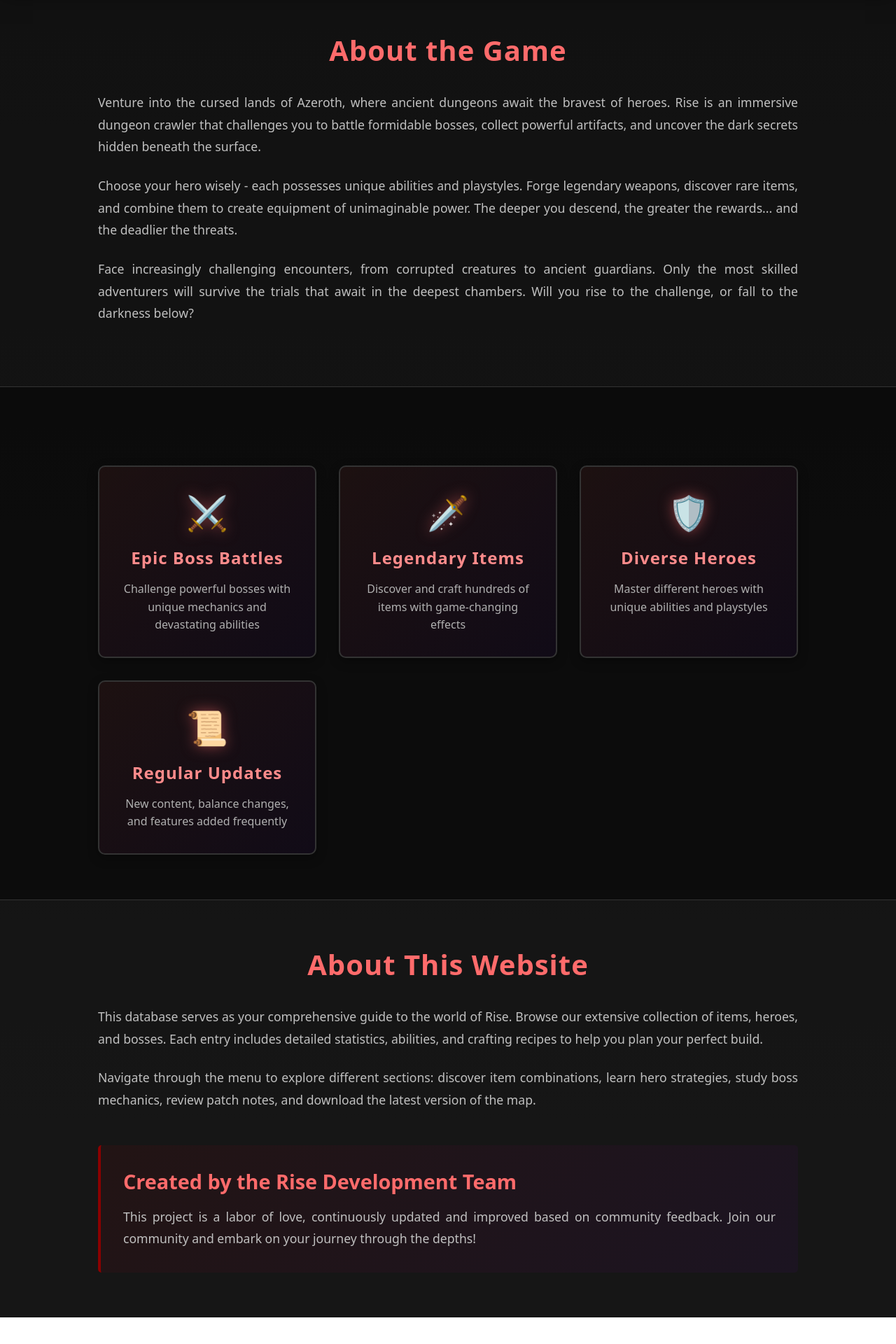
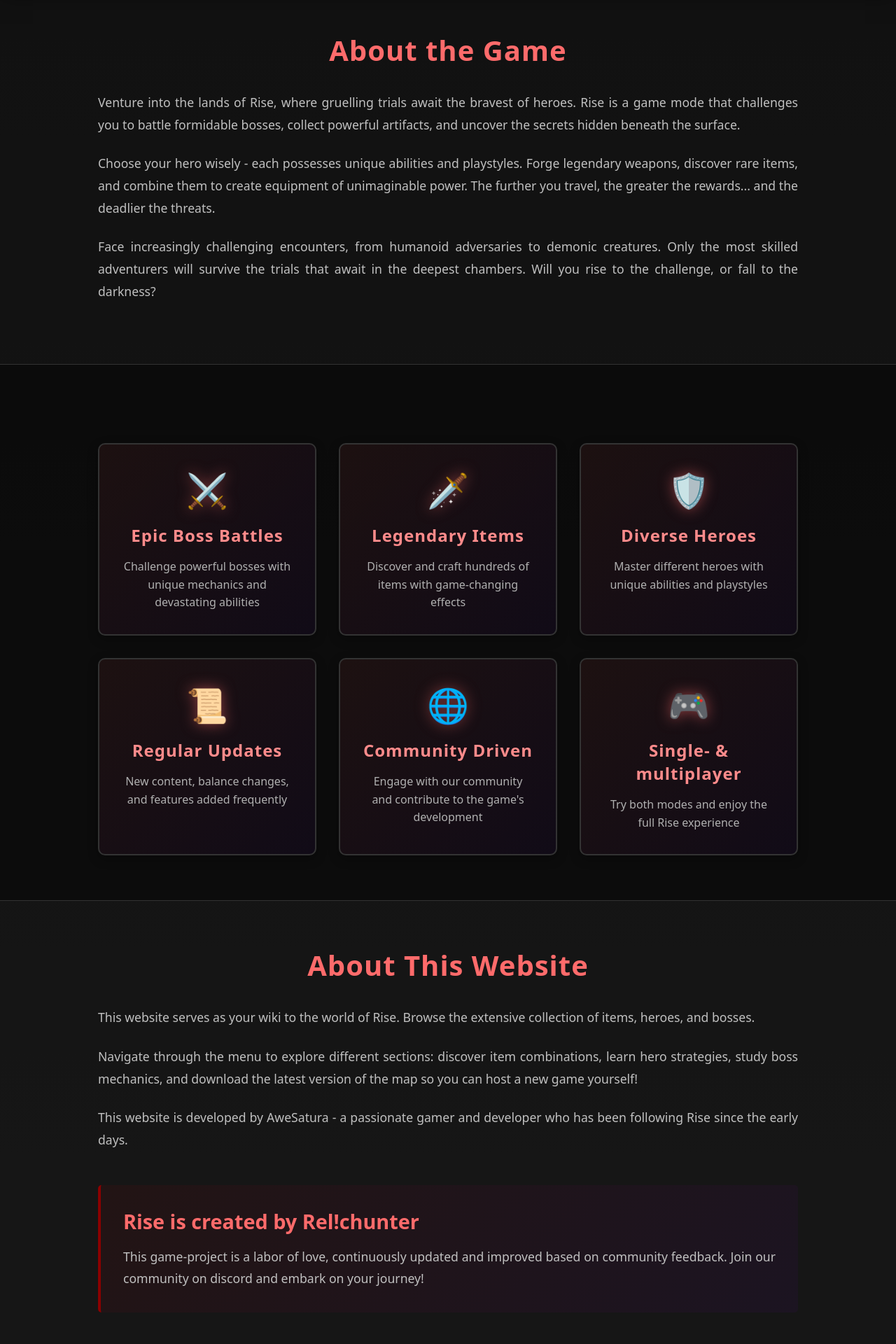
Before and after one commit to MHLoyche/WC3Rise_New, a React (Vite) app: page / in a window 1280 px wide. Shown: the part 460-2380 px from the top of the page at 70% size. Before the commit the page ends 2342 px from the top, so only its background shows below. Built offline with nearby package versions, Linux system fonts and the light colour scheme.

Commit message:
updated home page info

```diff
--- a/src/pages/Home/Home.jsx
+++ b/src/pages/Home/Home.jsx
@@ -5,7 +5,7 @@ export default function Home() {
     <div className="home">
       <section className="hero-section">
         <div className="hero-content">
-          <h1 className="hero-title">Enter the Depths of Rise</h1>
+          <h1 className="hero-title">Enter the game of Rise</h1>
           <p className="hero-subtitle">A Warcraft III Custom Map Experience</p>
           <div className="hero-divider"></div>
         </div>
@@ -15,19 +15,19 @@ export default function Home() {
         <div className="content-container">
           <h2>About the Game</h2>
           <p>
-            Venture into the cursed lands of Azeroth, where ancient dungeons await the bravest of heroes.
-            Rise is an immersive dungeon crawler that challenges you to battle formidable bosses, collect
-            powerful artifacts, and uncover the dark secrets hidden beneath the surface.
+            Venture into the lands of Rise, where gruelling trials await the bravest of heroes.
+            Rise is a game mode that challenges you to battle formidable bosses, collect
+            powerful artifacts, and uncover the secrets hidden beneath the surface.
           </p>
           <p>
             Choose your hero wisely - each possesses unique abilities and playstyles. Forge legendary weapons,
-            discover rare items, and combine them to create equipment of unimaginable power. The deeper you
-            descend, the greater the rewards... and the deadlier the threats.
+            discover rare items, and combine them to create equipment of unimaginable power. The further you travel,
+            the greater the rewards... and the deadlier the threats.
           </p>
           <p>
-            Face increasingly challenging encounters, from corrupted creatures to ancient guardians. Only the
+            Face increasingly challenging encounters, from humanoid adversaries to demonic creatures. Only the
             most skilled adventurers will survive the trials that await in the deepest chambers. Will you rise
-            to the challenge, or fall to the darkness below?
+            to the challenge, or fall to the darkness?
           </p>
         </div>
       </section>
@@ -55,6 +55,16 @@ export default function Home() {
               <h3>Regular Updates</h3>
               <p>New content, balance changes, and features added frequently</p>
             </div>
+            <div className="feature-card">
+              <div className="feature-icon">🌐</div>
+              <h3>Community Driven</h3>
+              <p>Engage with our community and contribute to the game's development</p>
+            </div>
+            <div className="feature-card">
+              <div className="feature-icon">🎮</div>
+              <h3>Single- & multiplayer</h3>
+              <p>Try both modes and enjoy the full Rise experience</p>
+            </div>
           </div>
         </div>
       </section>
@@ -63,20 +73,22 @@ export default function Home() {
         <div className="content-container">
           <h2>About This Website</h2>
           <p>
-            This database serves as your comprehensive guide to the world of Rise. Browse our extensive
-            collection of items, heroes, and bosses. Each entry includes detailed statistics, abilities,
-            and crafting recipes to help you plan your perfect build.
+            This website serves as your wiki to the world of Rise. Browse the extensive
+            collection of items, heroes, and bosses.
           </p>
           <p>
             Navigate through the menu to explore different sections: discover item combinations, learn
-            hero strategies, study boss mechanics, review patch notes, and download the latest version
-            of the map.
+            hero strategies, study boss mechanics, and download the latest version
+            of the map so you can host a new game yourself!
+          </p>
+          <p>
+            This website is developed by AweSatura - a passionate gamer and developer who has been following Rise since the early days.
           </p>
           <div className="creator-info">
-            <h3>Created by the Rise Development Team</h3>
+            <h3>Rise is created by Rel!chunter</h3>
             <p>
-              This project is a labor of love, continuously updated and improved based on community
-              feedback. Join our community and embark on your journey through the depths!
+              This game-project is a labor of love, continuously updated and improved based on community
+              feedback. Join our community on discord and embark on your journey!
             </p>
           </div>
         </div>
```
